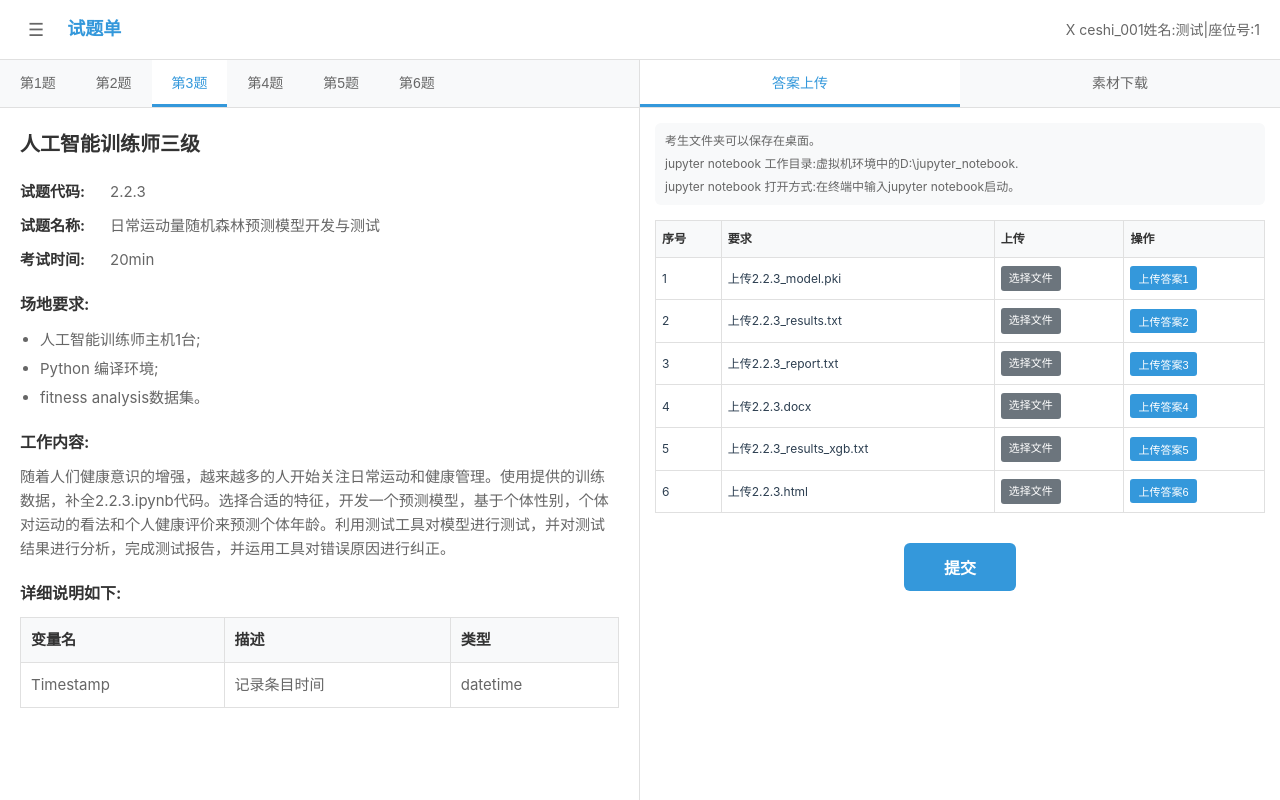
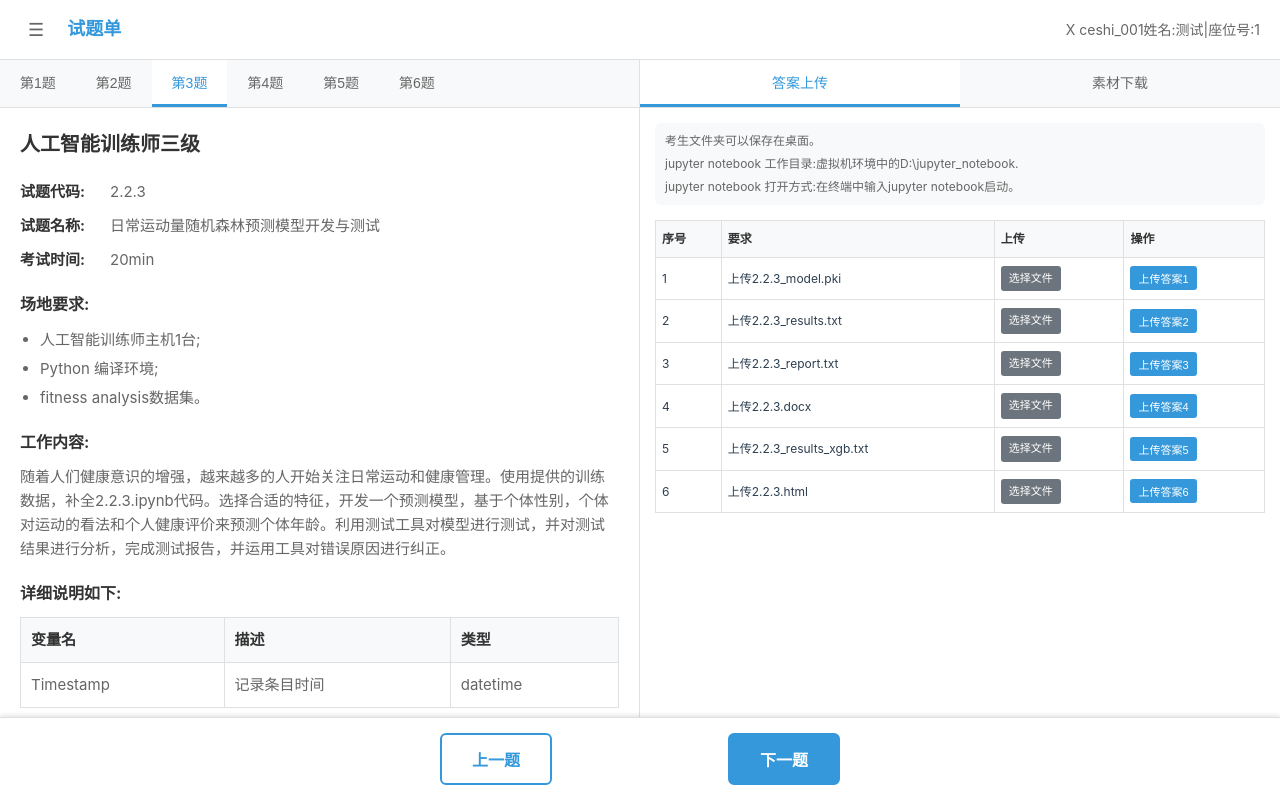
Before and after one commit to leexyuuu/Engineering-Technology, a Vue app in the folder frontend/ai-exam/: page /exam in a window 1280 px wide. Built offline with nearby package versions, Linux system fonts and the light colour scheme.

Commit message:
add submit ui

```diff
--- a/frontend/ai-exam/src/components/ExamPage.vue
+++ b/frontend/ai-exam/src/components/ExamPage.vue
@@ -134,9 +134,6 @@
             </table>
           </div>
 
-          <div class="submit-section">
-            <button class="submit-btn">提交</button>
-          </div>
         </div>
 
         <!-- 素材下载内容 -->
@@ -145,11 +142,34 @@
         </div>
       </div>
     </main>
+
+    <!-- 底部导航按钮 -->
+    <footer class="exam-footer">
+      <div class="navigation-buttons">
+        <button
+          class="nav-btn prev-btn"
+          @click="goToPreviousQuestion"
+          :disabled="currentQuestion <= 1"
+        >
+          上一题
+        </button>
+        <button
+          class="nav-btn next-btn"
+          @click="currentQuestion >= 6 ? submitExam() : goToNextQuestion()"
+          :disabled="false"
+        >
+          {{ currentQuestion >= 6 ? '交卷' : '下一题' }}
+        </button>
+      </div>
+    </footer>
   </div>
 </template>
 
 <script setup>
 import { ref } from 'vue'
+import { useRouter } from 'vue-router'
+
+const router = useRouter()
 
 const currentQuestion = ref(3)
 const activeTab = ref('upload')
@@ -180,6 +200,28 @@ const fileStatuses = ref({
   4: 'not-uploaded',
   5: 'not-uploaded'
 })
+
+// 导航方法
+const goToPreviousQuestion = () => {
+  if (currentQuestion.value > 1) {
+    currentQuestion.value--
+  }
+}
+
+const goToNextQuestion = () => {
+  if (currentQuestion.value < 6) {
+    currentQuestion.value++
+  }
+}
+
+const submitExam = () => {
+  // 这里可以添加交卷逻辑
+  if (confirm('确定要交卷吗？交卷后将无法修改答案。')) {
+    alert('考试完成！感谢您的参与。')
+    // 跳转回登录页面
+    router.push('/')
+  }
+}
 </script>
 
 <style scoped>
@@ -566,26 +608,7 @@ const fileStatuses = ref({
   color: #155724;
 }
 
-.submit-section {
-  margin-top: 30px;
-  text-align: center;
-}
 
-.submit-btn {
-  padding: 12px 40px;
-  background: #3498db;
-  color: white;
-  border: none;
-  border-radius: 6px;
-  font-size: 16px;
-  font-weight: bold;
-  cursor: pointer;
-  transition: background-color 0.3s ease;
-}
-
-.submit-btn:hover {
-  background: #2980b9;
-}
 
 .download-content {
   display: flex;
@@ -594,5 +617,65 @@ const fileStatuses = ref({
   color: #666;
 }
 
+/* 底部导航按钮样式 */
+.exam-footer {
+  background: white;
+  border-top: 1px solid #e0e0e0;
+  padding: 15px 20px;
+  box-shadow: 0 -2px 4px rgba(0,0,0,0.1);
+}
+
+.navigation-buttons {
+  display: flex;
+  justify-content: space-between;
+  align-items: center;
+  max-width: 400px;
+  margin: 0 auto;
+}
+
+.nav-btn {
+  padding: 12px 30px;
+  border: 2px solid #3498db;
+  border-radius: 6px;
+  font-size: 16px;
+  font-weight: bold;
+  cursor: pointer;
+  transition: all 0.3s ease;
+  min-width: 100px;
+}
+
+.prev-btn {
+  background: white;
+  color: #3498db;
+}
+
+.prev-btn:hover:not(:disabled) {
+  background: #3498db;
+  color: white;
+}
+
+.next-btn {
+  background: #3498db;
+  color: white;
+}
+
+.next-btn:hover:not(:disabled) {
+  background: #2980b9;
+  border-color: #2980b9;
+}
+
+.nav-btn:disabled {
+  background: #f8f9fa;
+  border-color: #dee2e6;
+  color: #6c757d;
+  cursor: not-allowed;
+}
+
+.nav-btn:disabled:hover {
+  background: #f8f9fa;
+  border-color: #dee2e6;
+  color: #6c757d;
+}
+
 
 </style>
```
